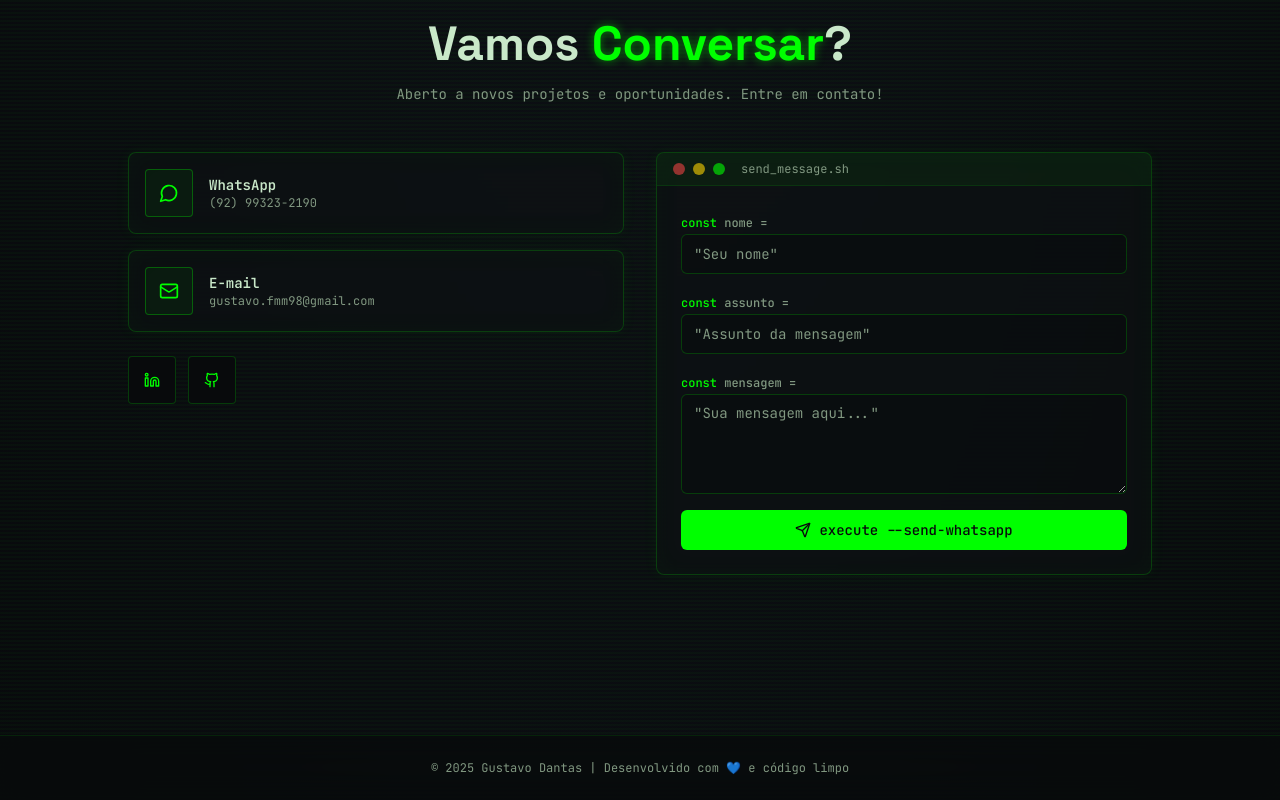
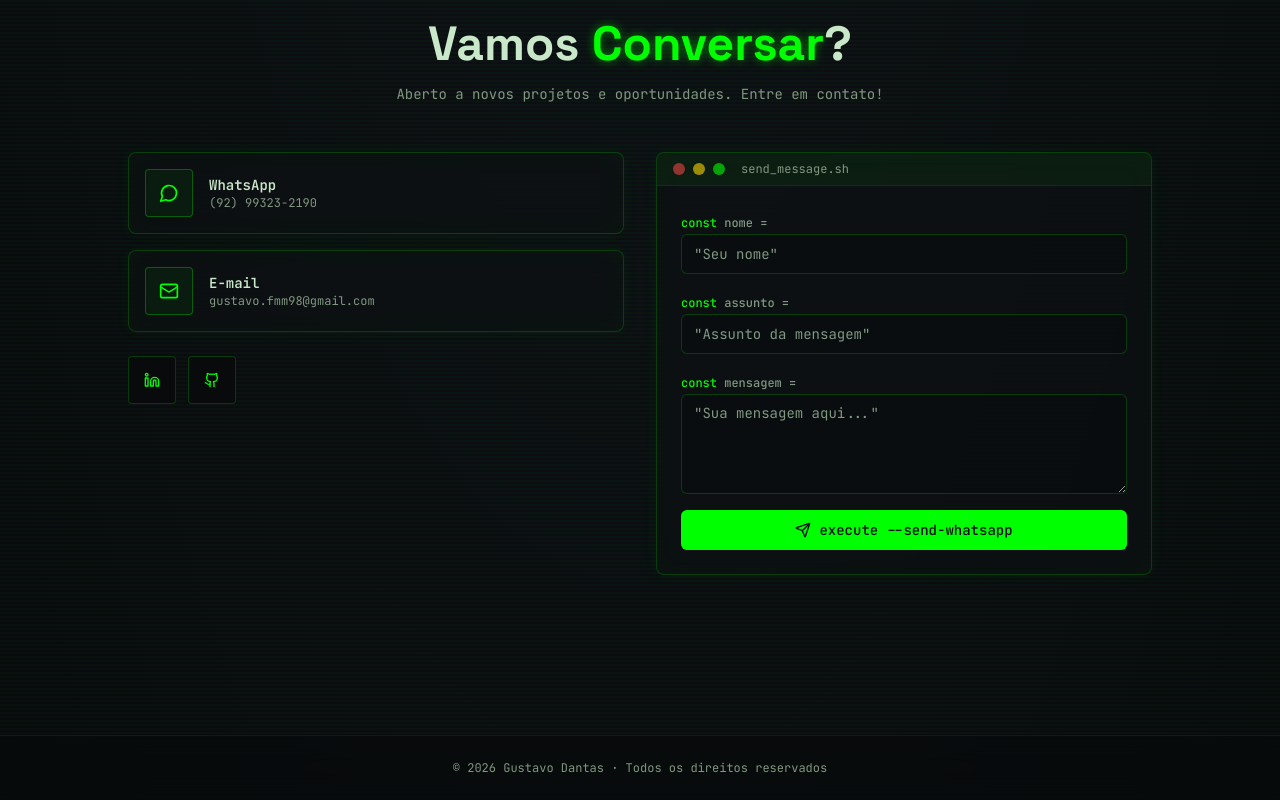
Before and after one commit to GustaDantas-Dev/devgusta, a React (Vite) app: page / in a window 1280 px wide. Shown: the part 1714-2514 px from the top of the page. Built offline with nearby package versions, Linux system fonts and the light colour scheme; the HTML template or start-up script is replaced by a standard one.

Commit message:
Changes
Co-authored-by: GustaDantas-Dev <260802331+GustaDantas-Dev@users.noreply.github.com>

```diff
--- a/src/pages/Index.tsx
+++ b/src/pages/Index.tsx
@@ -35,7 +35,7 @@ const Index = () => {
       <footer className="border-t border-primary/10 bg-background/80 backdrop-blur-lg py-6 mt-20">
         <div className="container mx-auto px-4 text-center font-mono text-xs text-muted-foreground">
           <p>
-            © 2025 Gustavo Dantas | Desenvolvido com 💙 e código limpo
+            © {new Date().getFullYear()} Gustavo Dantas · Todos os direitos reservados
           </p>
         </div>
       </footer>
```
